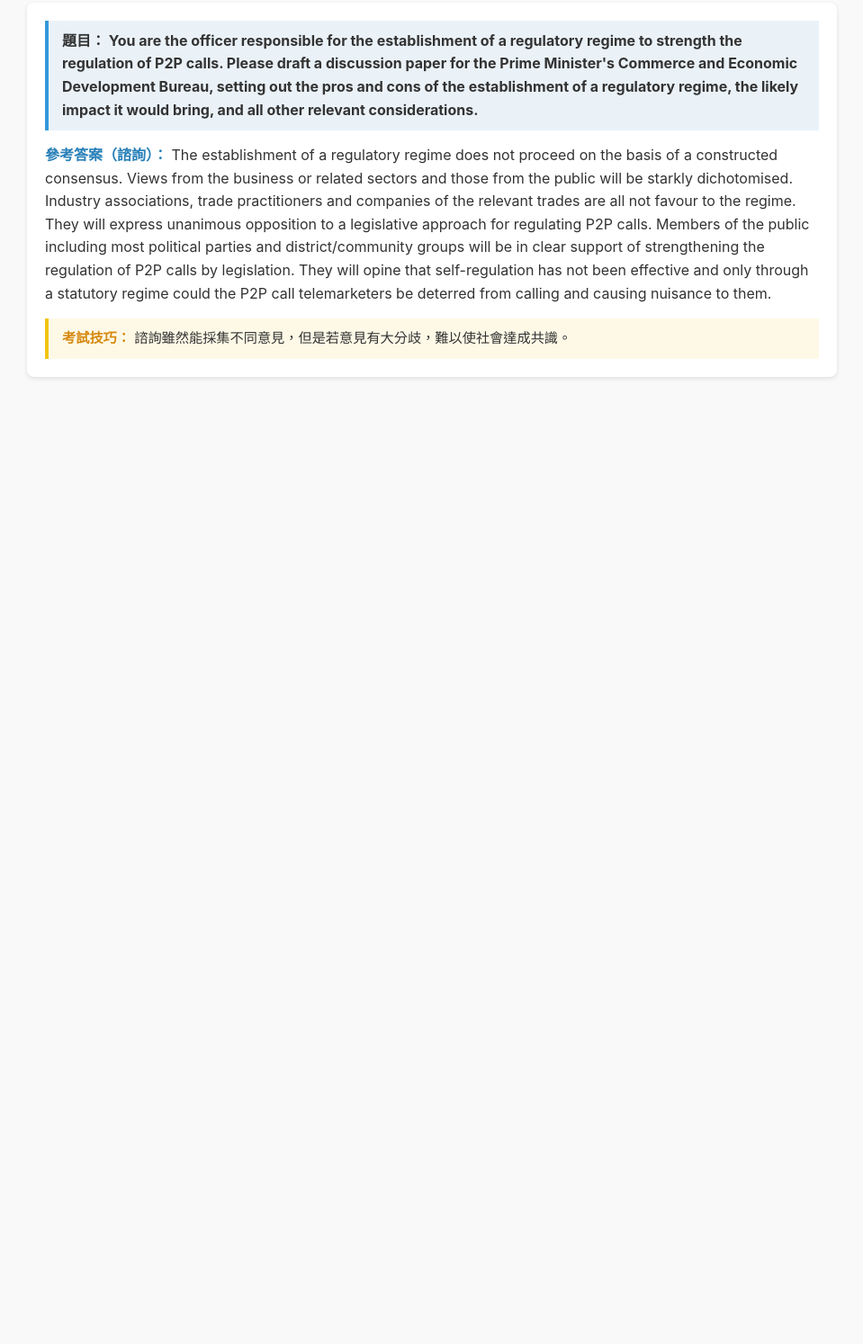
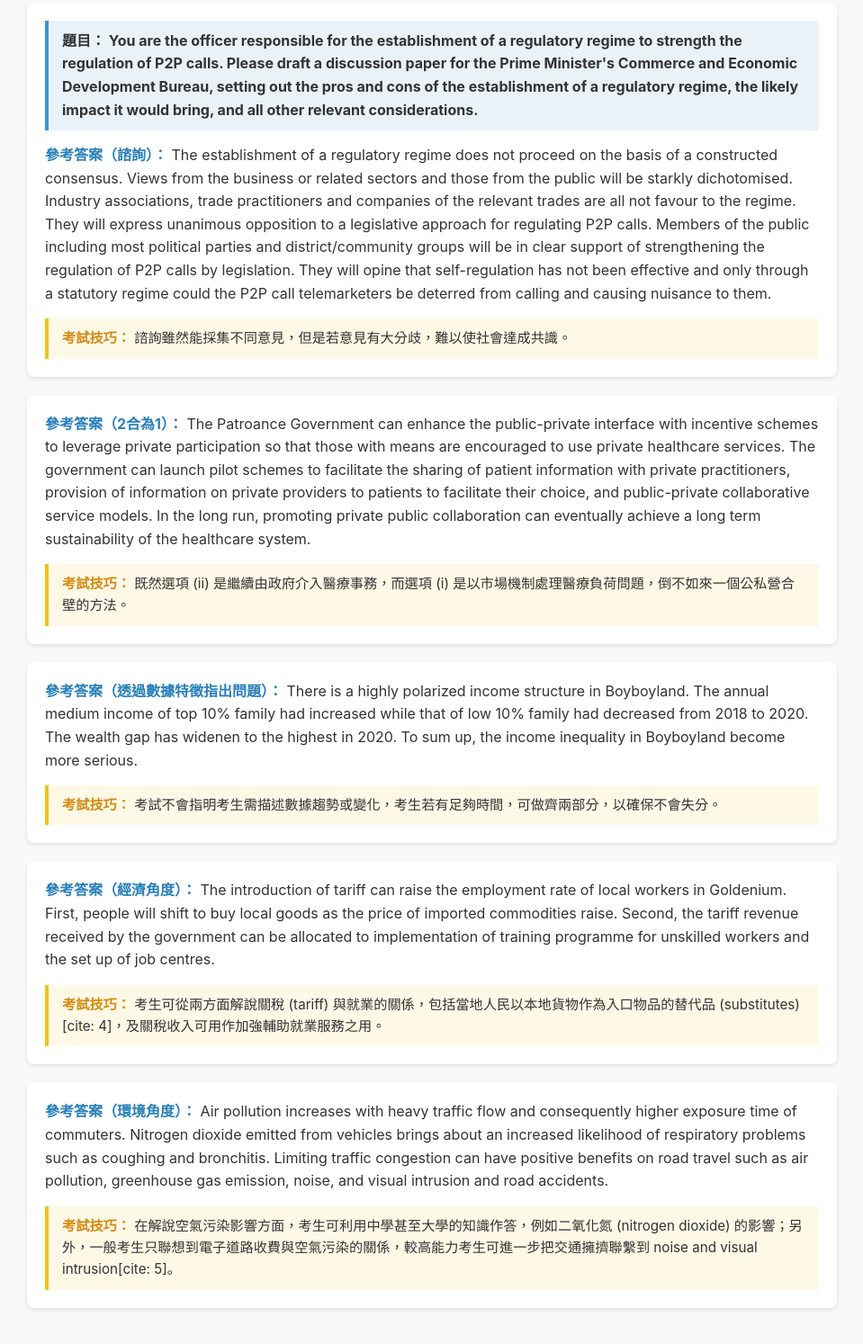
Before and after one commit to kong123485-beep/other, a plain HTML site: page Jrenotes.html in a window 1280 px wide. Shown: the part 2286-3780 px from the top of the page at 90% size, without its empty margins (160-1119 px from the left). Before the commit the page ends 2745 px from the top, so only its background shows below. Drawn offline with Linux system fonts and the light colour scheme.

Commit message:
Add files via upload

```diff
--- a/Jrenotes.html
+++ b/Jrenotes.html
@@ -147,5 +147,45 @@
         </div>
     </div>
 
+    <!-- 筆記 9 (新增自圖片 2：醫療角度) -->
+    <div class="note-card">
+        <div class="answer">
+            <span class="answer-title">參考答案（2合為1）：</span> The Patroance Government can enhance the public-private interface with incentive schemes to leverage private participation so that those with means are encouraged to use private healthcare services. The government can launch pilot schemes to facilitate the sharing of patient information with private practitioners, provision of information on private providers to patients to facilitate their choice, and public-private collaborative service models. In the long run, promoting private public collaboration can eventually achieve a long term sustainability of the healthcare system.
+        </div>
+        <div class="tip">
+            <span class="tip-title">考試技巧：</span> 既然選項 (ii) 是繼續由政府介入醫療事務，而選項 (i) 是以市場機制處理醫療負荷問題，倒不如來一個公私營合壁的方法。
+        </div>
+    </div>
+
+    <!-- 筆記 10 (新增自圖片 3：透過數據特徵指出問題) -->
+    <div class="note-card">
+        <div class="answer">
+            <span class="answer-title">參考答案（透過數據特徵指出問題）：</span> There is a highly polarized income structure in Boyboyland. The annual medium income of top 10% family had increased while that of low 10% family had decreased from 2018 to 2020. The wealth gap has widenen to the highest in 2020. To sum up, the income inequality in Boyboyland become more serious.
+        </div>
+        <div class="tip">
+            <span class="tip-title">考試技巧：</span> 考試不會指明考生需描述數據趨勢或變化，考生若有足夠時間，可做齊兩部分，以確保不會失分。
+        </div>
+    </div>
+
+    <!-- 筆記 11 (新增自圖片 4：經濟角度) -->
+    <div class="note-card">
+        <div class="answer">
+            <span class="answer-title">參考答案（經濟角度）：</span> The introduction of tariff can raise the employment rate of local workers in Goldenium. First, people will shift to buy local goods as the price of imported commodities raise. Second, the tariff revenue received by the government can be allocated to implementation of training programme for unskilled workers and the set up of job centres.
+        </div>
+        <div class="tip">
+            <span class="tip-title">考試技巧：</span> 考生可從兩方面解說關稅 (tariff) 與就業的關係，包括當地人民以本地貨物作為入口物品的替代品 (substitutes)[cite: 4]，及關稅收入可用作加強輔助就業服務之用。
+        </div>
+    </div>
+
+    <!-- 筆記 12 (新增自圖片 5：環境角度) -->
+    <div class="note-card">
+        <div class="answer">
+            <span class="answer-title">參考答案（環境角度）：</span> Air pollution increases with heavy traffic flow and consequently higher exposure time of commuters. Nitrogen dioxide emitted from vehicles brings about an increased likelihood of respiratory problems such as coughing and bronchitis. Limiting traffic congestion can have positive benefits on road travel such as air pollution, greenhouse gas emission, noise, and visual intrusion and road accidents.
+        </div>
+        <div class="tip">
+            <span class="tip-title">考試技巧：</span> 在解說空氣污染影響方面，考生可利用中學甚至大學的知識作答，例如二氧化氮 (nitrogen dioxide) 的影響；另外，一般考生只聯想到電子道路收費與空氣污染的關係，較高能力考生可進一步把交通擁擠聯繫到 noise and visual intrusion[cite: 5]。
+        </div>
+    </div>
+
 </body>
 </html>
```
